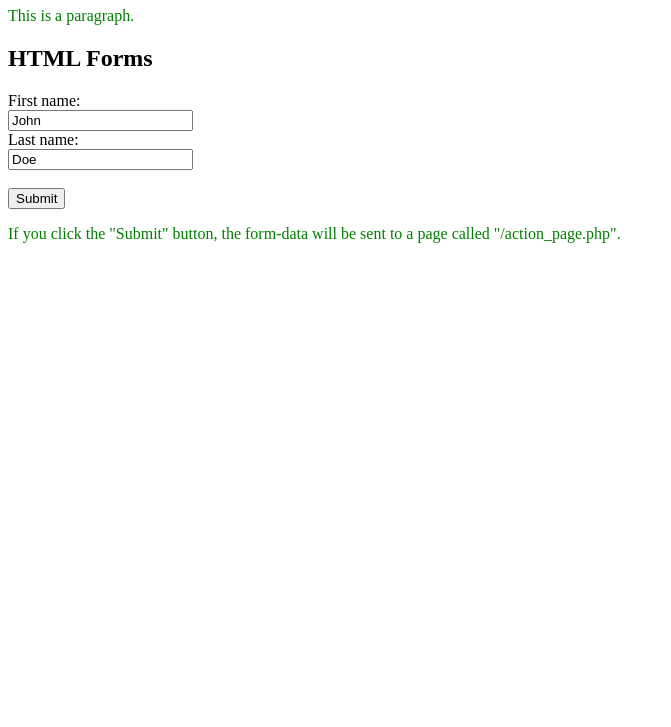
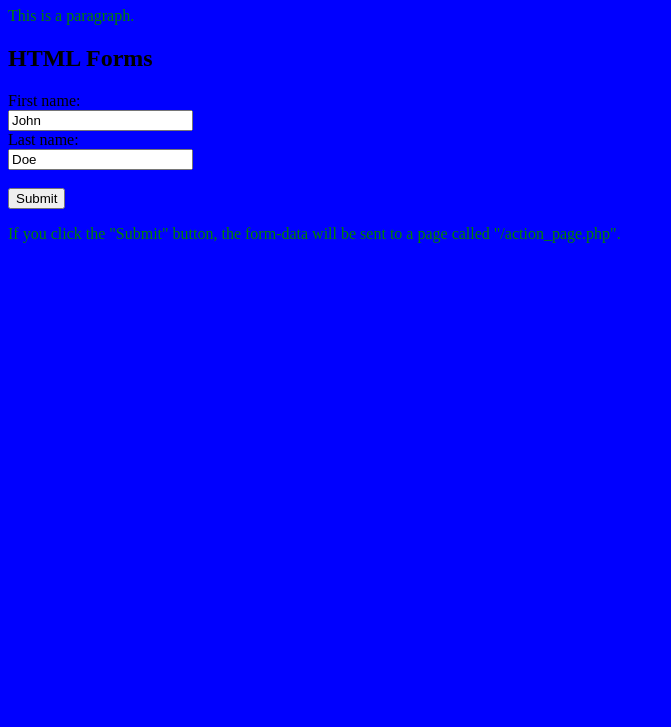
Before and after one commit to ginger711/ginger711.github-io, a plain HTML site: page index.html in a window 1280 px wide. Shown: the part 73-800 px from the top of the page, without its empty margins (0-671 px from the left). Drawn offline with Linux system fonts and the light colour scheme.

Commit message:
Update index.html

```diff
--- a/index.html
+++ b/index.html
@@ -6,8 +6,9 @@
 
 </head>
 <style>
+  h1 {color:blue;}
   body{
-    "background-color:blue;"
+    background-color:blue;
   }
 </style>
 <body>
```
